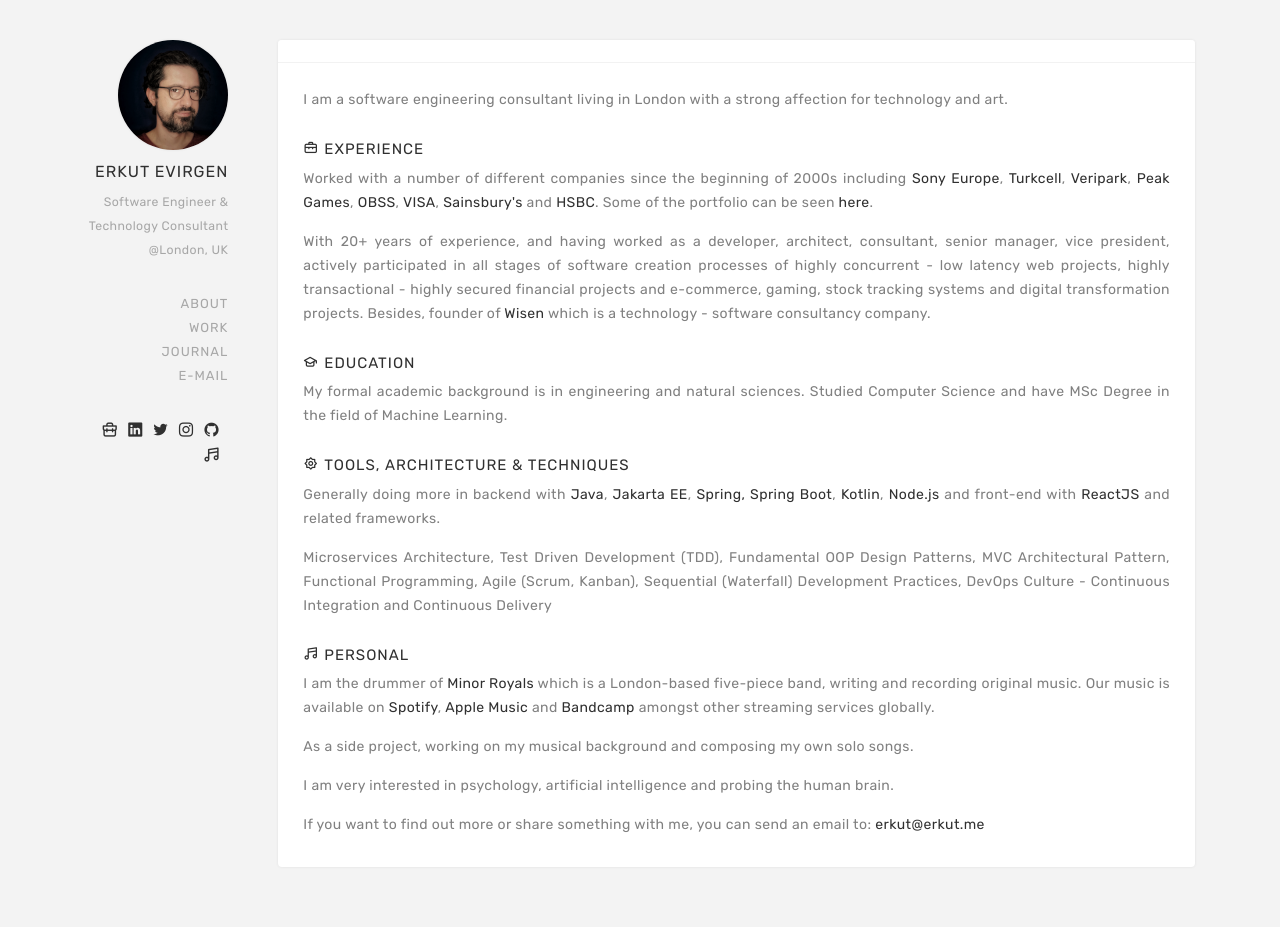
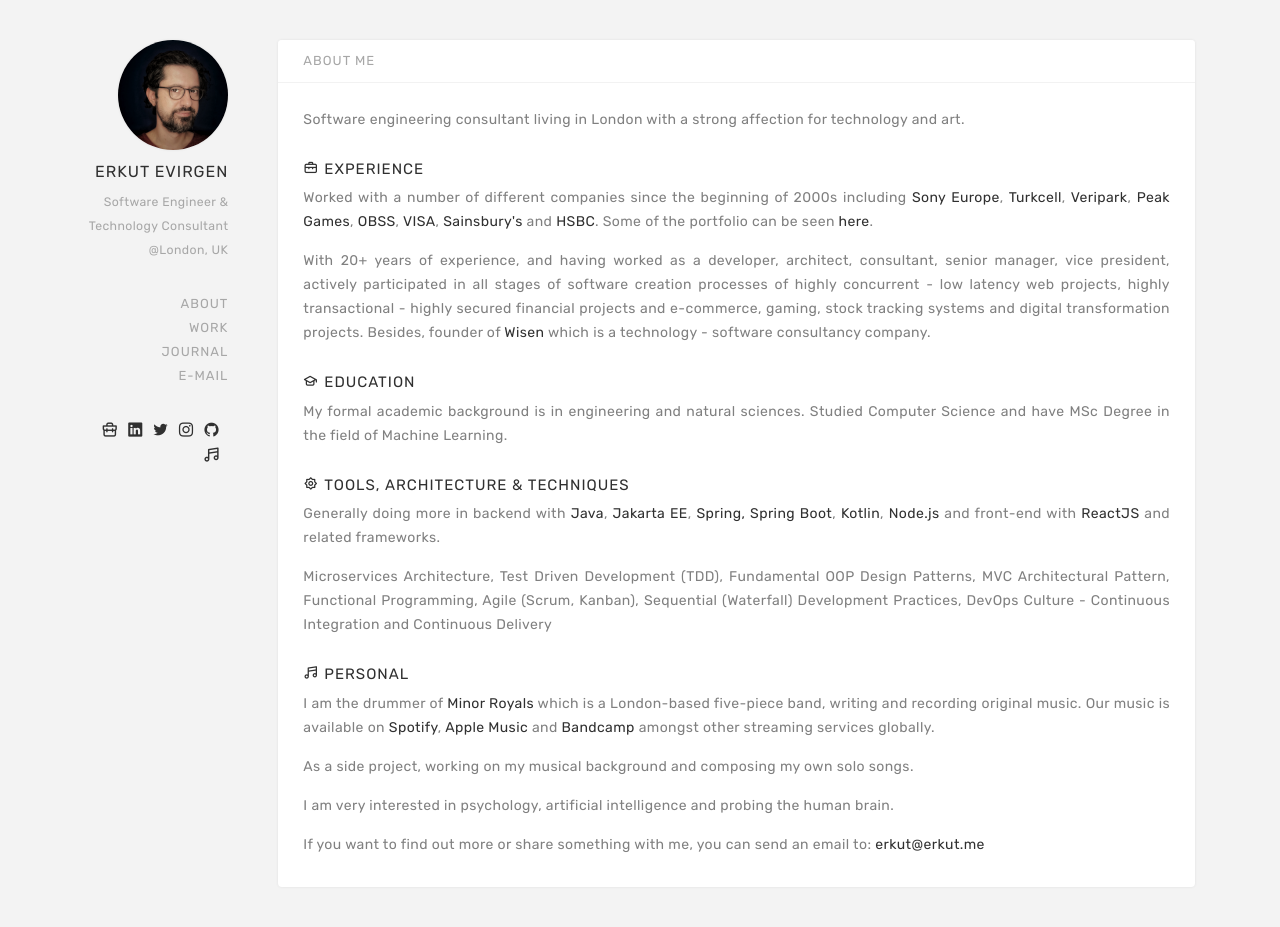
Before and after one commit to eevirgen/erk.github.io, a Jekyll site: the page built from index.html, in a window 1280 px wide. Built offline with Jekyll 4.4.1, drawn with Linux system fonts in a browser that asks for light colours; nearby versions of some CDN libraries; some web fonts are replaced; library files that are not in the unit come from our copies.

Commit message:
About Title

```diff
--- a/index.html
+++ b/index.html
@@ -1,9 +1,9 @@
 ---
 layout: about
-title:
+title: About Me
 description: Software engineering consultant living in London with a strong affection for technology and art.
 ---
-<p>I am a software engineering consultant living in London with a strong affection for technology and art.</p>
+<p>Software engineering consultant living in London with a strong affection for technology and art.</p>
 <div class="space10"></div>
 <h2 class="h4"><i class="uil uil-suitcase-alt pr-5"></i>Experience</h2>
 <p>
```
